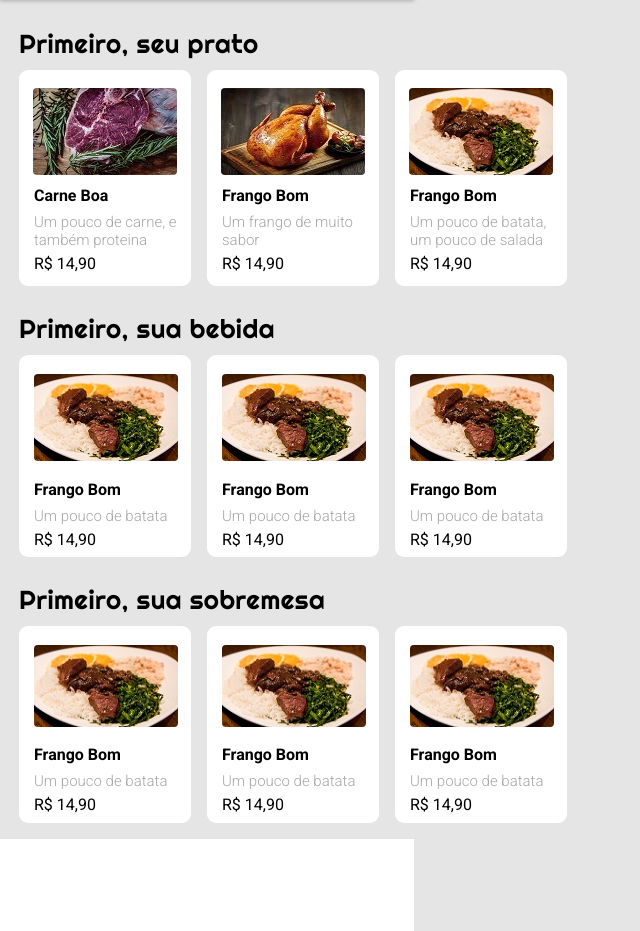
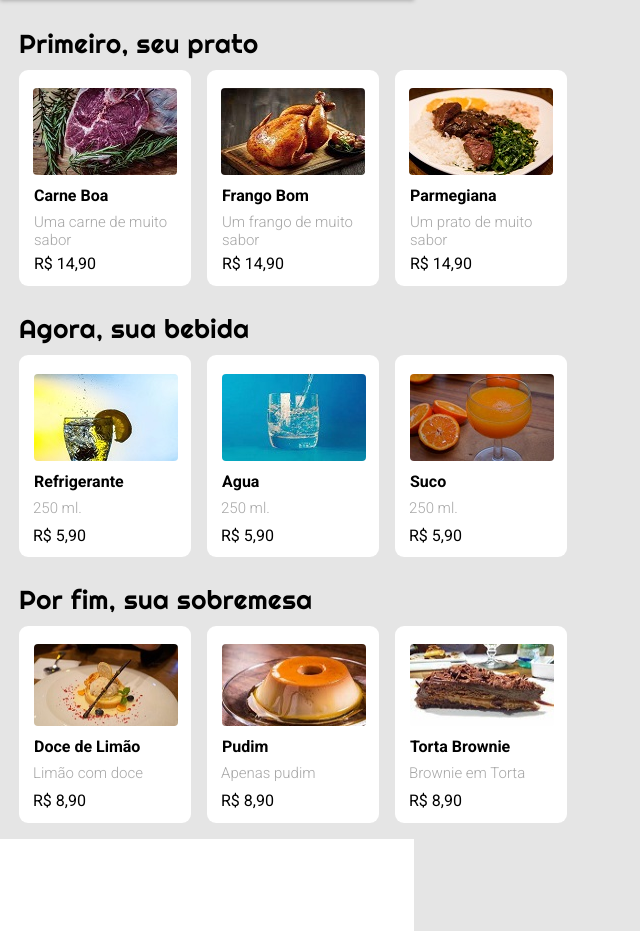
Before and after one commit to Pacpe/DrivenEats, a plain HTML site: page index.html in a window 1280 px wide. Shown: the part 95-1026 px from the top of the page, without its empty margins (0-640 px from the left). Drawn offline with Linux system fonts and the light colour scheme.

Commit message:
Terceira versão

```diff
--- a/estilos.css
+++ b/estilos.css
@@ -85,6 +85,8 @@ body {
 
 
 
+
+
 .MarginRightMaior {
     margin-right: 19px;
 }
@@ -142,16 +144,41 @@ body {
     margin-top: 5px;
 }
 
-.imgsobremesa {
-    width: 144px;
-    height: 82px;
-    margin: 19px 13px 7px 15px;
-    border-radius: 4px;
-}
-
 .imgbebida {
     width: 144px;
     height: 87px;
     margin: 19px 13px 8px 15px;
     border-radius: 4px;
 }
+
+
+.cabecariobebida {
+    margin: 0 18px 4px 15px;
+}
+
+.descricaobebida {
+    margin: 0 11px 9px 14px;
+}
+
+.precobebida {
+    margin: 0 92px 16px 14px;
+}
+
+.imgsobremesa {
+    width: 144px;
+    height: 82px;
+    margin: 18px 13px 8px 15px;
+    border-radius: 4px;
+}
+
+.cabecariosobremesa {
+    margin: 0 18px 4px 15px;
+}
+
+.descricaosobremesa {
+    margin: 0 11px 9px 14px;
+}
+
+.precosobremesa {
+    margin: 0 92px 16px 14px;
+}
--- a/index.html
+++ b/index.html
@@ -20,7 +20,7 @@
                 <div class="prato MarginLeftMaior">
                     <img src="carne1.jpg" alt="Carne">
                     <p class="cabecario">Carne Boa</p>
-                    <p class="descricao">Um pouco de carne, e também proteina</p>
+                    <p class="descricao">Uma carne de muito sabor</p>
                     <p class="preco">R$ 14,90</p>
                 </div>
                 <div class="prato">
@@ -31,51 +31,51 @@
                 </div>
                 <div class="prato MarginRightMaior">
                     <img src="parmegiana1.jpg" alt="Carne">
-                    <p class="cabecario">Frango Bom</p>
-                    <p class="descricao">Um pouco de batata, um pouco de salada</p>
+                    <p class="cabecario">Parmegiana</p>
+                    <p class="descricao">Um prato de muito sabor</p>
                     <p class="preco">R$ 14,90</p>
                 </div>
             </div>
-            <p class="marginMenor Primeiro">Primeiro, sua bebida</p>
+            <p class="marginMenor Primeiro">Agora, sua bebida</p>
             <div class="bebidas">
                 <div class="bebida MarginLeftMaior">
-                    <img src="parmegiana1.jpg" alt="Carne" class="imgbebida">
-                    <p class="cabecario">Frango Bom</p>
-                    <p class="descricao">Um pouco de batata</p>
-                    <p class="preco">R$ 14,90</p>
+                    <img src="refrigerante1.jpg" alt="Carne" class="imgbebida">
+                    <p class="cabecario cabecariobebida">Refrigerante</p>
+                    <p class="descricao descricaobebida">250 ml.</p>
+                    <p class="preco precobebida">R$ 5,90</p>
                 </div>
                 <div class="bebida">
-                    <img src="parmegiana1.jpg" alt="Carne" class="imgbebida">
-                    <p class="cabecario">Frango Bom</p>
-                    <p class="descricao">Um pouco de batata</p>
-                    <p class="preco">R$ 14,90</p>
+                    <img src="agua1.jpg" alt="Carne" class="imgbebida">
+                    <p class="cabecario cabecariobebida">Agua</p>
+                    <p class="descricao descricaobebida">250 ml.</p>
+                    <p class="preco precobebida">R$ 5,90</p>
                 </div>
                 <div class="bebida MarginRightMaior">
-                    <img src="parmegiana1.jpg" alt="Carne" class="imgbebida">
-                    <p class="cabecario">Frango Bom</p>
-                    <p class="descricao">Um pouco de batata</p>
-                    <p class="preco">R$ 14,90</p>
+                    <img src="suco1.jpg" alt="Carne" class="imgbebida">
+                    <p class="cabecario cabecariobebida">Suco</p>
+                    <p class="descricao descricaobebida">250 ml.</p>
+                    <p class="preco precobebida">R$ 5,90</p>
                 </div>
             </div>
-            <p class="marginMenor Primeiro">Primeiro, sua sobremesa</p>
+            <p class="marginMenor Primeiro">Por fim, sua sobremesa</p>
             <div class="sobremesas">
                 <div class="sobremesa MarginLeftMaior">
-                    <img src="parmegiana1.jpg" alt="Carne" class="imgsobremesa">
-                    <p class="cabecario">Frango Bom</p>
-                    <p class="descricao">Um pouco de batata</p>
-                    <p class="preco">R$ 14,90</p>
+                    <img src="docelimao1.jpg" alt="Carne" class="imgsobremesa">
+                    <p class="cabecario cabecariosobremesa">Doce de Limão</p>
+                    <p class="descricao descricaosobremesa">Limão com doce</p>
+                    <p class="preco precosobremesa">R$ 8,90</p>
                 </div>
                 <div class="sobremesa">
-                    <img src="parmegiana1.jpg" alt="Carne" class="imgsobremesa">
-                    <p class="cabecario">Frango Bom</p>
-                    <p class="descricao">Um pouco de batata</p>
-                    <p class="preco">R$ 14,90</p>
+                    <img src="pudim1.jpg" alt="Carne" class="imgsobremesa">
+                    <p class="cabecario cabecariosobremesa">Pudim</p>
+                    <p class="descricao descricaosobremesa">Apenas pudim</p>
+                    <p class="preco precosobremesa">R$ 8,90</p>
                 </div>
                 <div class="sobremesa MarginRightMaior">
-                    <img src="parmegiana1.jpg" alt="Carne" class="imgsobremesa">
-                    <p class="cabecario">Frango Bom</p>
-                    <p class="descricao">Um pouco de batata</p>
-                    <p class="preco">R$ 14,90</p>
+                    <img src="tortabrownie.jpg" alt="Carne" class="imgsobremesa">
+                    <p class="cabecario cabecariosobremesa">Torta Brownie</p>
+                    <p class="descricao descricaosobremesa">Brownie em Torta</p>
+                    <p class="preco precosobremesa">R$ 8,90</p>
                 </div>
             </div>
         </div>
```
Also changed, not shown: agua1.jpg (added), docelimao1.jpg (added), pudim1.jpg (added), refrigerante1.jpg (added), suco1.jpg (added), tortabrownie.jpg (added).
